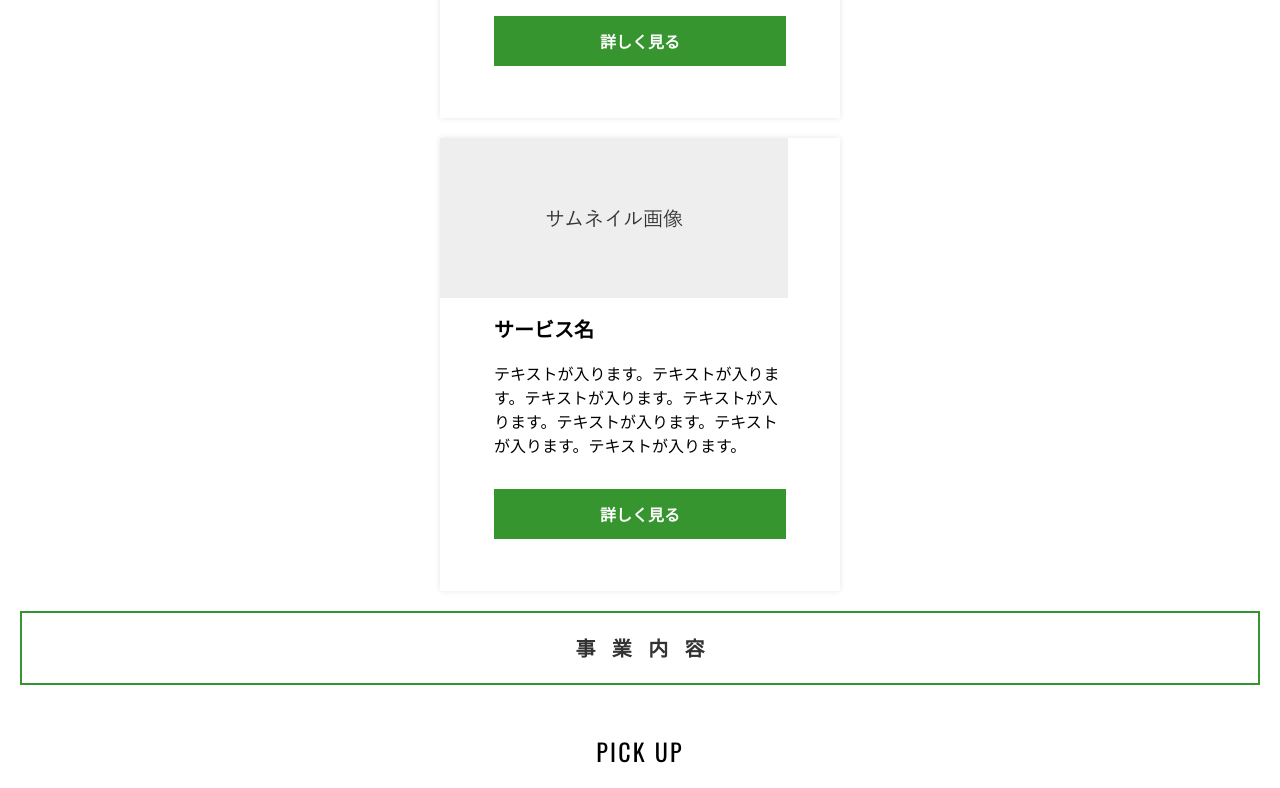
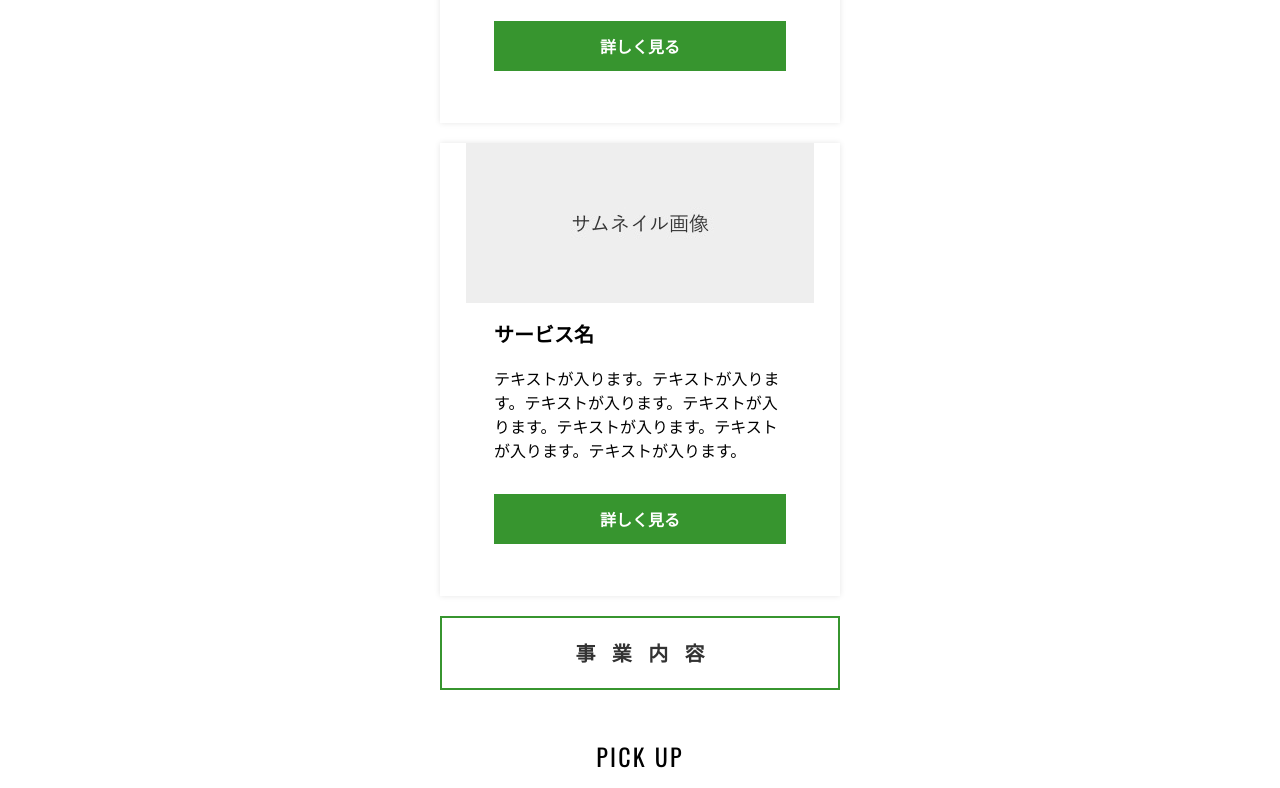
Before and after one commit to zakazan/mdn_coading_textbook, a plain HTML site: page EXERCISE01/index.html in a window 1280 px wide. Shown: the part 1460-2248 px from the top of the page. Drawn offline with nearby package versions, Linux system fonts and the light colour scheme.

Commit message:
レスポンシブ用のスタイル調整

```diff
--- a/EXERCISE01/css/common.css
+++ b/EXERCISE01/css/common.css
@@ -12,7 +12,8 @@ html {
     border: solid 2px #37952f;
     text-align: center;
     padding: 20px 0;
-    margin-top: 20px;
+    margin: 20px auto 0;
+    max-width: 400px;
 }
 
 .centerButton a {
--- a/EXERCISE01/css/top.css
+++ b/EXERCISE01/css/top.css
@@ -85,6 +85,7 @@
     left: 0;
     width: 100%;
     height: 100vh;
+    overflow: auto;
     background-color: #fff;
 }
 
@@ -125,6 +126,8 @@
     'image'
     'catch';
     gap: 26px;
+    max-width: 400px;
+    margin: 0 auto;
 }
 
 .mainVisual__catch {
@@ -170,6 +173,10 @@
     margin-top: 20px;
     padding-bottom: 20px;
     box-shadow: 0 0 6px rgba(0, 0, 0, 0.1);
+}
+
+.serviceList__thumb img {
+    margin: 0 auto;
 }
 
 .serviceList__data {
```
